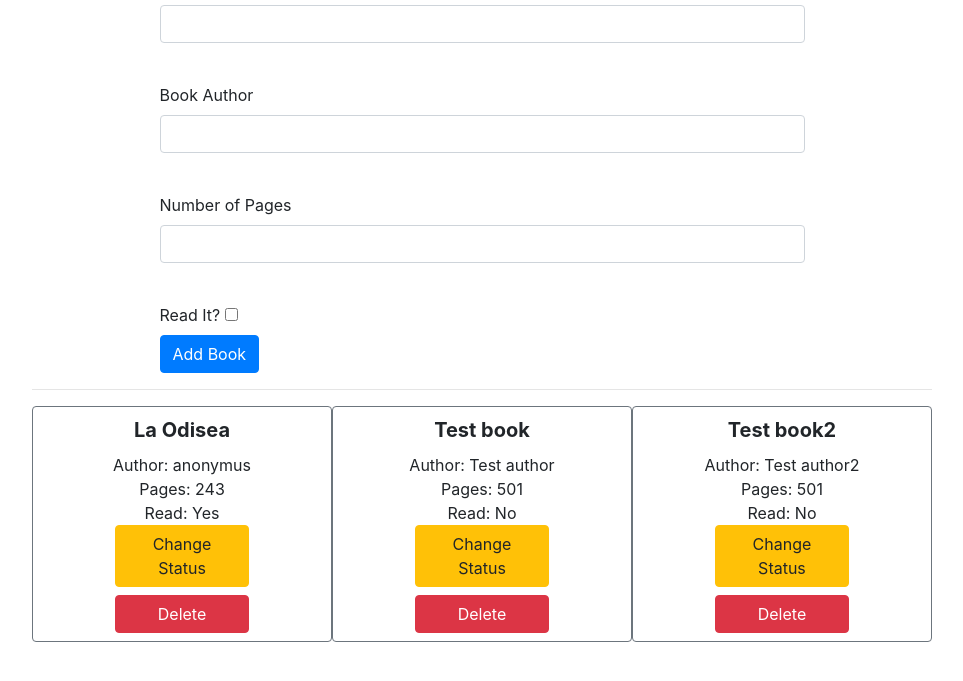
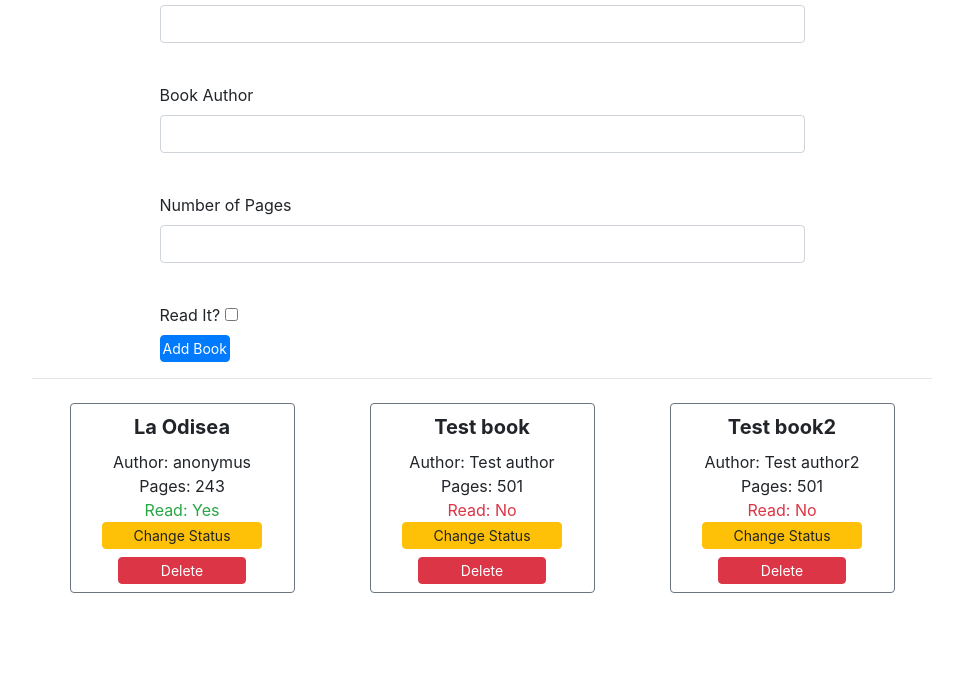
Before and after one commit to nriqu322/Library, a plain HTML site: page index.html in a window 1280 px wide. Shown: the part 107-788 px from the top of the page, without its empty margins (158-1121 px from the left). Drawn offline with nearby package versions, Linux system fonts and the light colour scheme.

Commit message:
add style to book cards

```diff
--- a/index.html
+++ b/index.html
@@ -32,7 +32,7 @@
 </section>
 <hr>
   <section class='container'>
-    <div class="library-list row"></div>
+    <div class="library-list row d-flex justify-content-between"></div>
   </section>
   <script type="text/javascript" src='script.js'></script>
   <script src="https://code.jquery.com/jquery-3.5.1.slim.min.js" integrity="sha384-DfXdz2htPH0lsSSs5nCTpuj/zy4C+OGpamoFVy38MVBnE+IbbVYUew+OrCXaRkfj" crossorigin="anonymous"></script>
--- a/script.js
+++ b/script.js
@@ -27,7 +27,7 @@ function render(library) {
 
   for (let i = 0; i < library.length; i++) {
     const book = document.createElement('div');
-    book.classList.add('book', 'col-4', 'text-center', 'border', 'border-secondary', 'rounded');
+    book.classList.add('book', 'col-8','col-md-5', 'col-lg-3','mx-auto', 'my-2', 'text-center', 'border', 'border-secondary', 'rounded');
 
     let bookTitle = document.createElement('div');
     bookTitle.classList.add('book-title', 'font-weight-bold', 'my-2');
@@ -48,8 +48,10 @@ function render(library) {
     bookRead.classList.add('book-read');
     if (library[i].read == true) {
       bookRead.innerHTML = 'Read: Yes';
+      bookRead.classList.add('text-success');
     } else {
       bookRead.innerHTML = "Read: No";
+      bookRead.classList.add('text-danger');
     }
     book.appendChild(bookRead);
 
@@ -58,7 +60,7 @@ function render(library) {
     libraryList.appendChild(book);
 
     const changeStatus = document.createElement('button');
-    changeStatus.classList.add('change-status','btn', 'btn-warning', 'col-6');
+    changeStatus.classList.add('change-status','btn', 'btn-warning', 'col-10');
     changeStatus.id = `book-status-${i}`;
     changeStatus.innerHTML = 'Change Status';
     book.appendChild(changeStatus);
@@ -68,7 +70,7 @@ function render(library) {
     });
 
     const deleteBook = document.createElement('button');
-    deleteBook.classList.add('delete-button', 'btn-danger', 'btn', 'mx-3', 'my-2', 'col-6');
+    deleteBook.classList.add('delete-button', 'btn-danger', 'btn', 'my-2', 'col-8');
     deleteBook.id = `book-${i}`;
     deleteBook.innerHTML = 'Delete';
     book.appendChild(deleteBook);
--- a/style.css
+++ b/style.css
@@ -3,6 +3,11 @@ body {
   margin: auto;
 }
 
+.btn{
+  font-size: 14px !important;
+  padding: 2px !important;
+}
+
 .book-title {
   font-size: 20px;
 }
```
